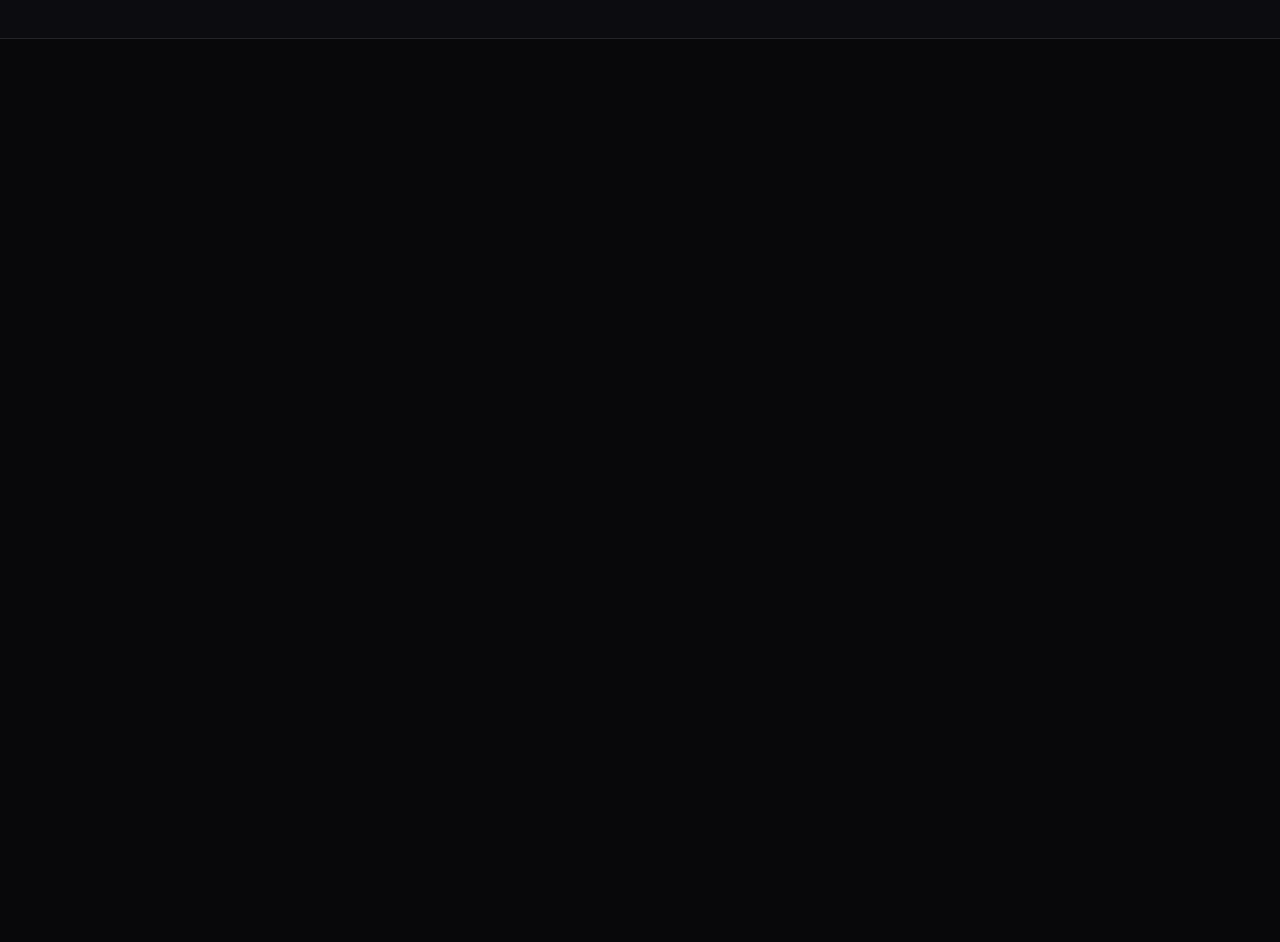
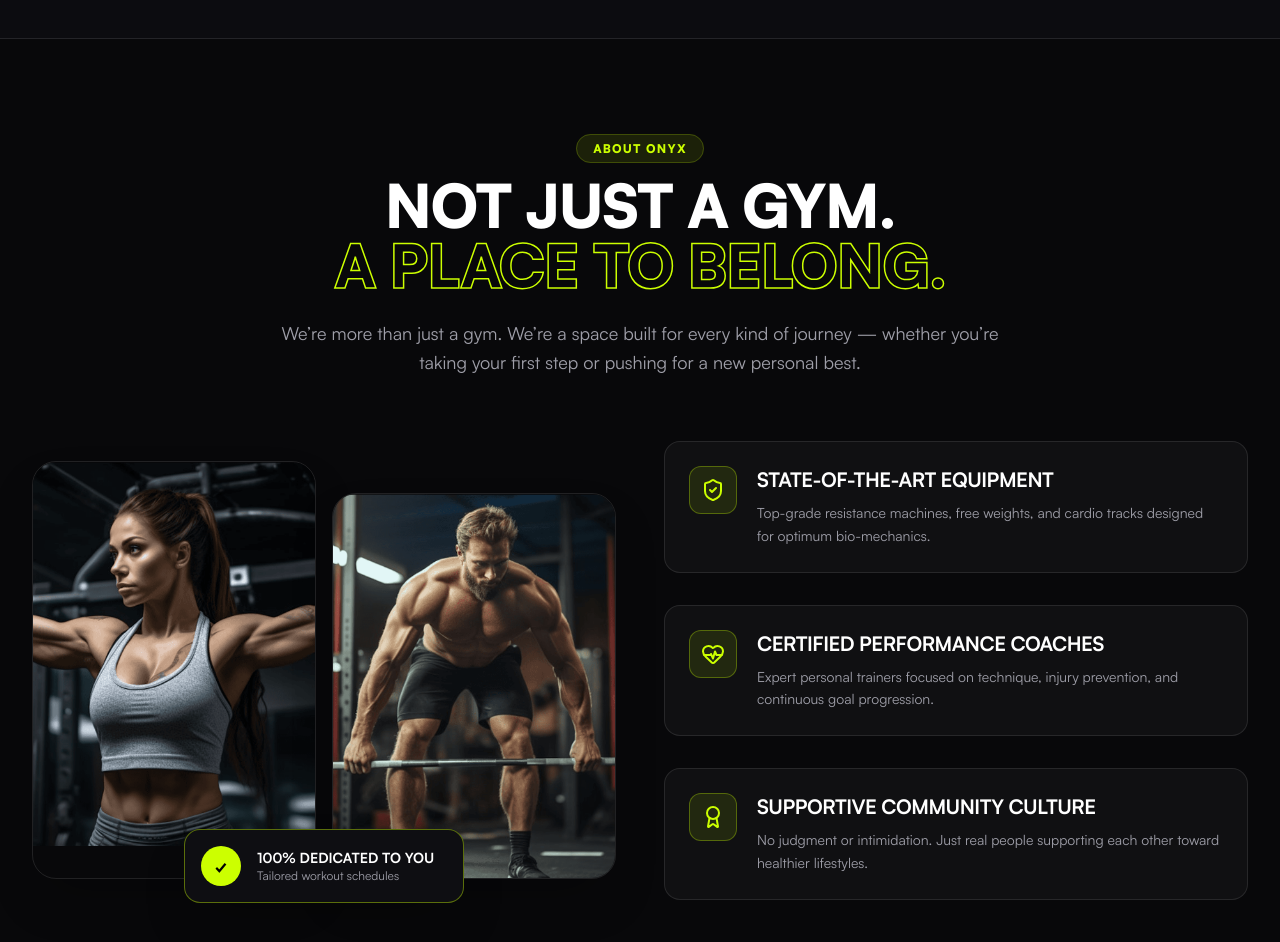
Before and after one commit to CodeArtisanRiz/Onyx, a React (Vite) app: page / in a window 1280 px wide. Shown: the part 1040-1982 px from the top of the page. Before the commit the page ends 1079 px from the top, so only its background shows below. Built offline with nearby package versions, Linux system fonts and the light colour scheme.

Commit message:
Build AboutSection component with visual grid and highlights

```diff
--- a/src/App.tsx
+++ b/src/App.tsx
@@ -1,6 +1,7 @@
 import { Navbar } from '@/components/Navbar'
 import { Hero } from '@/components/Hero'
 import { LogoMarquee } from '@/components/LogoMarquee'
+import { AboutSection } from '@/components/AboutSection'
 
 function App() {
   return (
@@ -9,6 +10,7 @@
       <main>
         <Hero />
         <LogoMarquee />
+        <AboutSection />
       </main>
     </div>
   )
--- /dev/null
+++ b/src/components/AboutSection.tsx
@@ -0,0 +1,124 @@
+import React from 'react'
+import { motion } from 'motion/react'
+import { ShieldCheck, HeartPulse, Award } from 'lucide-react'
+
+export const AboutSection: React.FC = () => {
+  const highlights = [
+    {
+      icon: ShieldCheck,
+      title: 'State-of-the-Art Equipment',
+      desc: 'Top-grade resistance machines, free weights, and cardio tracks designed for optimum bio-mechanics.',
+    },
+    {
+      icon: HeartPulse,
+      title: 'Certified Performance Coaches',
+      desc: 'Expert personal trainers focused on technique, injury prevention, and continuous goal progression.',
+    },
+    {
+      icon: Award,
+      title: 'Supportive Community Culture',
+      desc: 'No judgment or intimidation. Just real people supporting each other toward healthier lifestyles.',
+    },
+  ]
+
+  return (
+    <section id="about" className="py-24 bg-[#08080a] relative overflow-hidden">
+      <div className="max-w-7xl mx-auto px-4 sm:px-6 lg:px-8">
+
+        {/* Top Header */}
+        <motion.div
+          initial={{ opacity: 0, y: 20 }}
+          whileInView={{ opacity: 1, y: 0 }}
+          viewport={{ once: true }}
+          transition={{ duration: 0.5 }}
+          className="text-center max-w-3xl mx-auto mb-16"
+        >
+          <span className="text-[#ccff00] text-xs font-extrabold uppercase tracking-widest bg-[#ccff00]/10 px-4 py-1.5 rounded-full border border-[#ccff00]/20 font-sans">
+            ABOUT ONYX
+          </span>
+          <h2 className="text-4xl sm:text-6xl font-black uppercase tracking-tight text-white mt-4 mb-6 font-sans">
+            NOT JUST A GYM. <br />
+            <span className="text-stroke-lime">A PLACE TO BELONG.</span>
+          </h2>
+          <p className="text-zinc-400 text-base sm:text-lg leading-relaxed font-sans">
+            We’re more than just a gym. We’re a space built for every kind of journey — whether you’re taking your first step or pushing for a new personal best.
+          </p>
+        </motion.div>
+
+        {/* Grid Visual & Features */}
+        <div className="grid grid-cols-1 lg:grid-cols-2 gap-12 items-center">
+
+          {/* Images Stack Left */}
+          <motion.div
+            initial={{ opacity: 0, x: -30 }}
+            whileInView={{ opacity: 1, x: 0 }}
+            viewport={{ once: true }}
+            transition={{ duration: 0.6 }}
+            className="relative"
+          >
+            <div className="grid grid-cols-2 gap-4">
+              <div className="rounded-3xl overflow-hidden border border-white/10 shadow-2xl">
+                <img
+                  src="/images/img_9_TBtpBGBEIbsfs2xahoYn.png"
+                  alt="Onyx Gym Interior 1"
+                  className="w-full h-80 sm:h-96 object-cover hover:scale-105 transition-transform duration-500"
+                />
+              </div>
+              <div className="rounded-3xl overflow-hidden border border-white/10 shadow-2xl mt-8">
+                <img
+                  src="/images/img_10_dfwtCzaitCbNqbsEfPR1.png"
+                  alt="Onyx Gym Interior 2"
+                  className="w-full h-80 sm:h-96 object-cover hover:scale-105 transition-transform duration-500"
+                />
+              </div>
+            </div>
+
+            {/* Overlaid Highlight Badge */}
+            <div className="absolute -bottom-6 left-1/2 -translate-x-1/2 bg-[#0e0e12] border border-[#ccff00]/40 rounded-2xl p-4 shadow-2xl flex items-center gap-4 min-w-[280px]">
+              <div className="w-10 h-10 rounded-full bg-[#ccff00] flex items-center justify-center text-black font-black text-lg">
+                ✓
+              </div>
+              <div>
+                <div className="text-sm font-bold text-white uppercase font-sans">100% Dedicated to You</div>
+                <div className="text-xs text-zinc-400 font-sans">Tailored workout schedules</div>
+              </div>
+            </div>
+          </motion.div>
+
+          {/* Highlights Right */}
+          <motion.div
+            initial={{ opacity: 0, x: 30 }}
+            whileInView={{ opacity: 1, x: 0 }}
+            viewport={{ once: true }}
+            transition={{ duration: 0.6 }}
+            className="space-y-8"
+          >
+            {highlights.map((item, idx) => {
+              const Icon = item.icon
+              return (
+                <div
+                  key={idx}
+                  className="flex items-start gap-5 p-6 rounded-2xl bg-zinc-900/50 border border-white/10 hover:border-[#ccff00]/40 transition-all duration-300"
+                >
+                  <div className="w-12 h-12 rounded-xl bg-[#ccff00]/10 border border-[#ccff00]/30 flex items-center justify-center flex-shrink-0">
+                    <Icon className="w-6 h-6 text-[#ccff00]" />
+                  </div>
+                  <div>
+                    <h3 className="text-xl font-bold text-white uppercase tracking-tight mb-2 font-sans">
+                      {item.title}
+                    </h3>
+                    <p className="text-zinc-400 text-sm leading-relaxed font-sans">
+                      {item.desc}
+                    </p>
+                  </div>
+                </div>
+              )
+            })}
+          </motion.div>
+
+        </div>
+
+      </div>
+    </section>
+  )
+}
```
